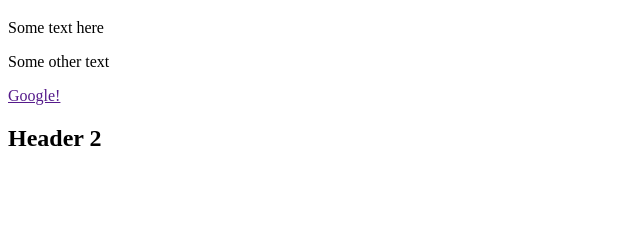
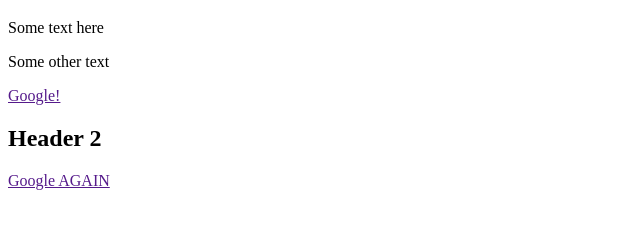
Before and after one commit to rgpersona/demo_repo, a plain HTML site: page index.html in a window 1280 px wide. Shown: the part 61-290 px from the top of the page, without its empty margins (0-640 px from the left). Drawn offline with Linux system fonts and the light colour scheme.

Commit message:
inserted another google link

```diff
--- a/index.html
+++ b/index.html
@@ -12,5 +12,7 @@
 
     <h2>Header 2</h2>
 
+    <a href src="www.google.com">Google AGAIN</a>
+
 </body>
 </html>
```
